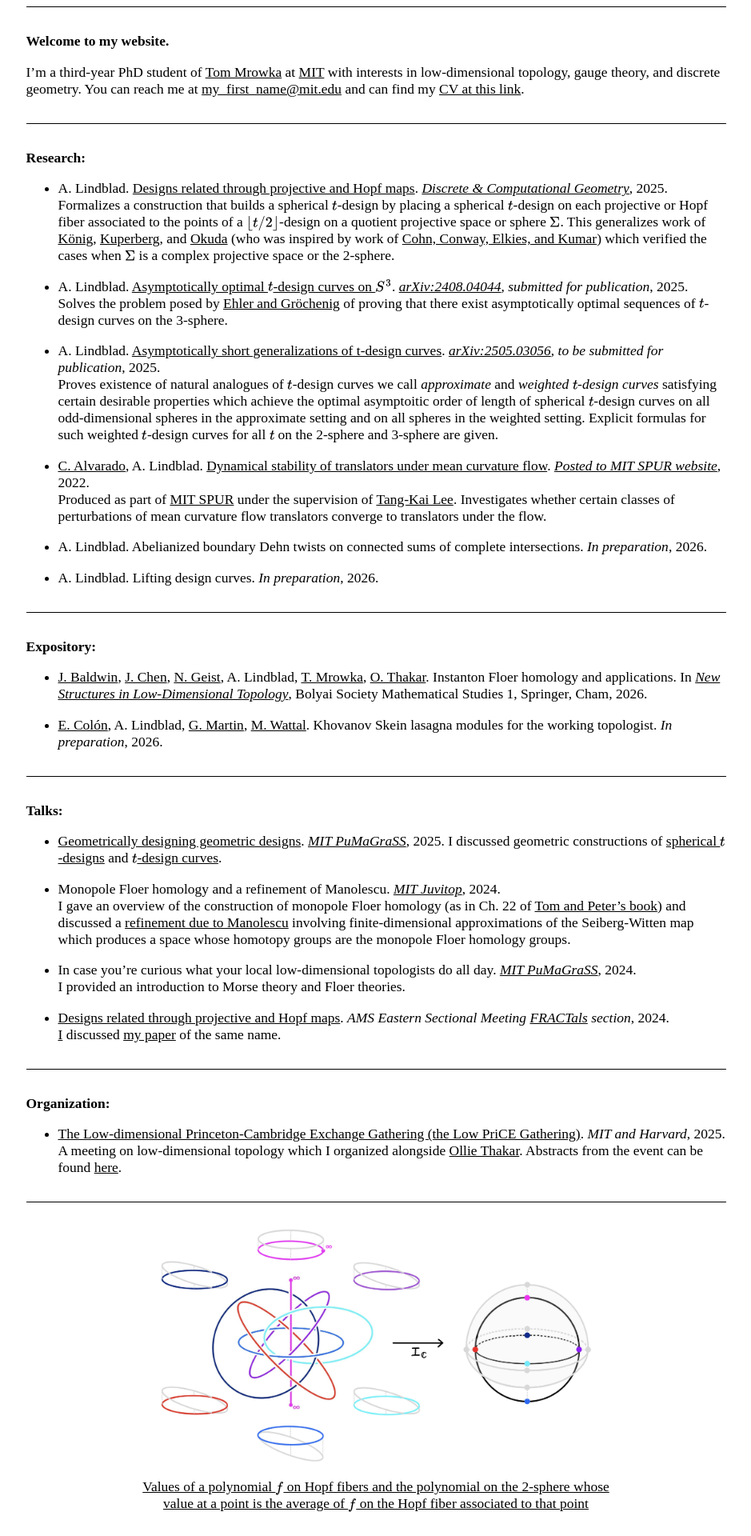
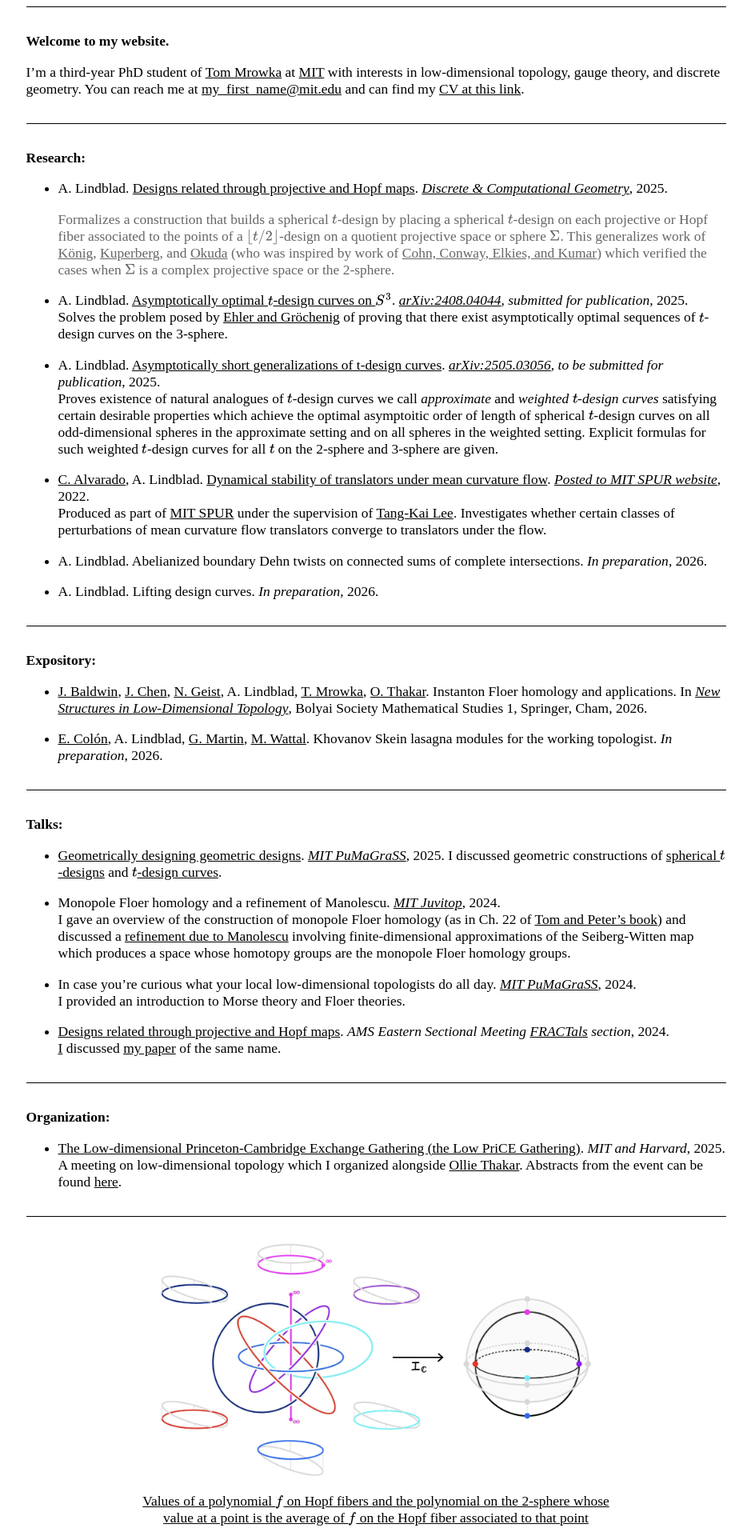
Before and after one commit to AyodejiLindblad/AyodejiLindblad.github.io, a Jekyll site: the page built from index.md, in a window 1280 px wide. Shown: the part 428-2348 px from the top of the page at 80% size, without its empty margins (170-1109 px from the left). Built offline with Jekyll 4.4.1, drawn with Linux system fonts in a browser that asks for light colours; some web fonts are replaced.

Commit message:
Gray text test

```diff
--- a/index.md
+++ b/index.md
@@ -40,7 +40,9 @@ I'm a third-year PhD student of [Tom Mrowka](https://math.mit.edu/~mrowka/) at [
 
 * A. Lindblad. [Designs related through projective and Hopf maps](https://rdcu.be/eSi5F). *[Discrete & Computational Geometry](https://link.springer.com/article/10.1007/s00454-025-00805-7)*, 2025.
     <!--<span style="display:block; height:0.25em;"></span>-->
+    <div class="gray-block" markdown="1">
     Formalizes a construction that builds a spherical $t$\-design by placing a spherical $t$\-design on each projective or Hopf fiber associated to the points of a $\lfloor t/2\rfloor$-design on a quotient projective space or sphere $\Sigma$. This generalizes work of [König](https://mathscinet.ams.org/mathscinet/article?mr=1797231), [Kuperberg](https://epubs.siam.org/doi/10.1137/040615584), and [Okuda](https://arxiv.org/abs/1506.08414) (who was inspired by work of [Cohn, Conway, Elkies, and Kumar](https://projecteuclid.org/journals/experimental-mathematics/volume-16/issue-3/The-D_4-Root-System-Is-Not-Universally-Optimal/em/1204928532.pdf)) which verified the cases when $\Sigma$ is a complex projective space or the 2-sphere.
+    </div>
 
 * A. Lindblad. [Asymptotically optimal $t$\-design curves on $S^3$](resources/pdfs/Asymptotically%20optimal%20$t$-design%20curves%20on%20$S^3$.pdf). *[arXiv:2408.04044](https://arxiv.org/abs/2408.04044), submitted for publication*, 2025.
     <!--<span style="display:block; height:0.25em;"></span>-->
--- a/resources/style/main.css
+++ b/resources/style/main.css
@@ -98,3 +98,18 @@ a:focus {
 }
 /* Optional: keep underline behavior consistent */
 a { text-decoration: underline; }
+
+
+
+/* Gray text */
+.gray-block {
+  color: #666;
+}
+.gray-block mjx-container,
+.gray-block .MathJax {
+  color: inherit;
+}
+.gray-block a {
+  color: inherit;
+  text-decoration: underline;
+}
```
